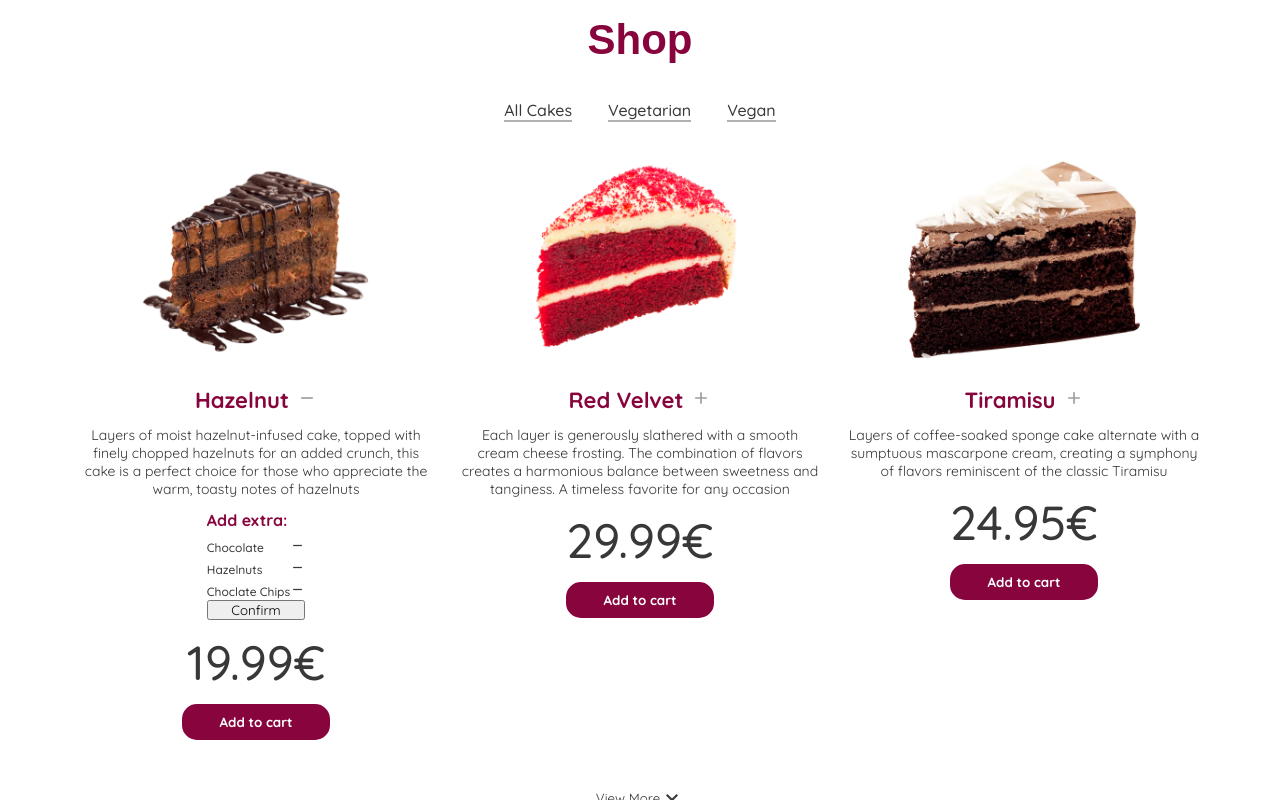
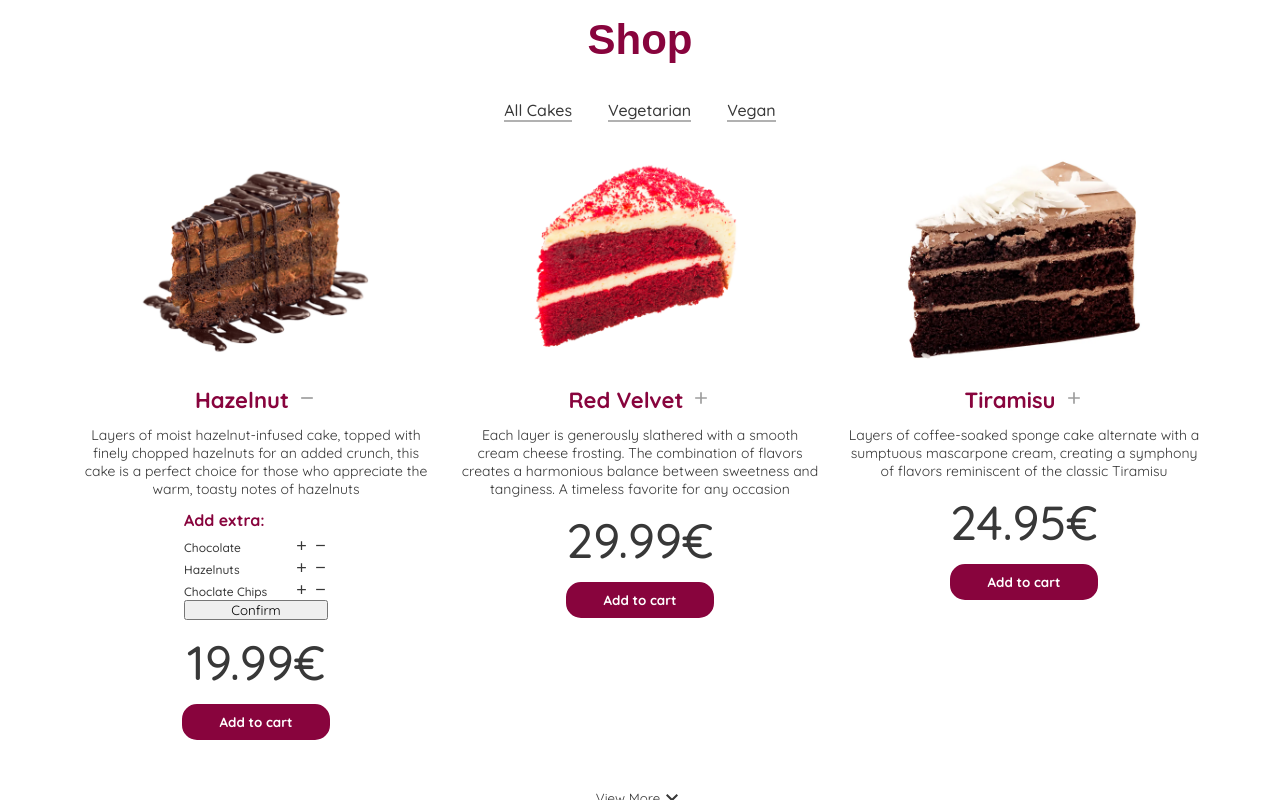
Before and after one commit to tomassfernandes/cake-delight, a React (Create React App) app in the folder cake-delight/: page / in a window 1280 px wide. Both pictures are taken after a click on the element 303 px from the left and 1312 px from the top of the page. Shown: the part 912-1712 px from the top of the page. Built offline with nearby package versions, Linux system fonts and the light colour scheme; a web font is replaced by a local one.

Commit message:
PlusIcon added to extra ingredients

```diff
--- a/cake-delight/src/CSS/shop-section.css
+++ b/cake-delight/src/CSS/shop-section.css
@@ -123,6 +123,7 @@
 .ingredient-selection-box {
   display: flex;
   flex-direction: column;
+  width: 40%;
 }
 
 .ingredient-selection-box h4 {
@@ -151,7 +152,14 @@
   font-weight: 500;
 }
 
-.ingredient-remove-icon svg {
+.ingredient-icon-div {
+  display: flex;
+  align-items: center;
+  justify-content: center;
+  gap: 0.4rem;
+}
+
+.ingredient-icon svg {
   fill: #383838;
   width: 1.5rem;
   height: 1.5rem;
--- a/cake-delight/src/Items/IngredientSelectionBox.js
+++ b/cake-delight/src/Items/IngredientSelectionBox.js
@@ -14,6 +14,17 @@ export default function IngredientSelectionBox({
       width="24"
     >
       <path d="M200-440v-80h560v80H200Z" />
+    </svg>
+  );
+
+  const plusIcon = (
+    <svg
+      xmlns="http://www.w3.org/2000/svg"
+      height="24"
+      viewBox="0 -960 960 960"
+      width="24"
+    >
+      <path d="M440-440H200v-80h240v-240h80v240h240v80H520v240h-80v-240Z" />
     </svg>
   );
 
@@ -80,12 +91,21 @@ export default function IngredientSelectionBox({
                 ? `(${countIngredients(ingredient)})`
                 : ""}
             </li>
-            <span
-              className="ingredient-remove-icon"
-              onClick={() => handleRemoveIngredient(ingredient)}
-            >
-              {removeIcon}
-            </span>
+            <div className="ingredient-icon-div">
+              <span
+                className="ingredient-icon"
+                key={ingredient}
+                onClick={() => handleIngredientSelect(ingredient)}
+              >
+                {plusIcon}
+              </span>
+              <span
+                className="ingredient-icon"
+                onClick={() => handleRemoveIngredient(ingredient)}
+              >
+                {removeIcon}
+              </span>
+            </div>
           </div>
         ))}
       </ul>
```
